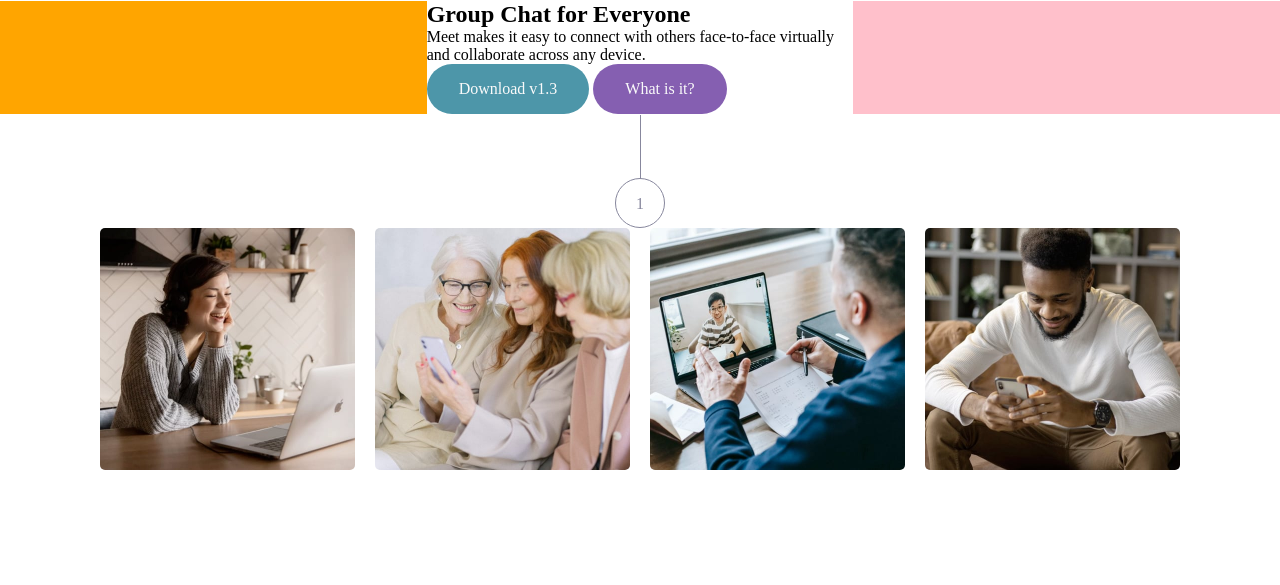
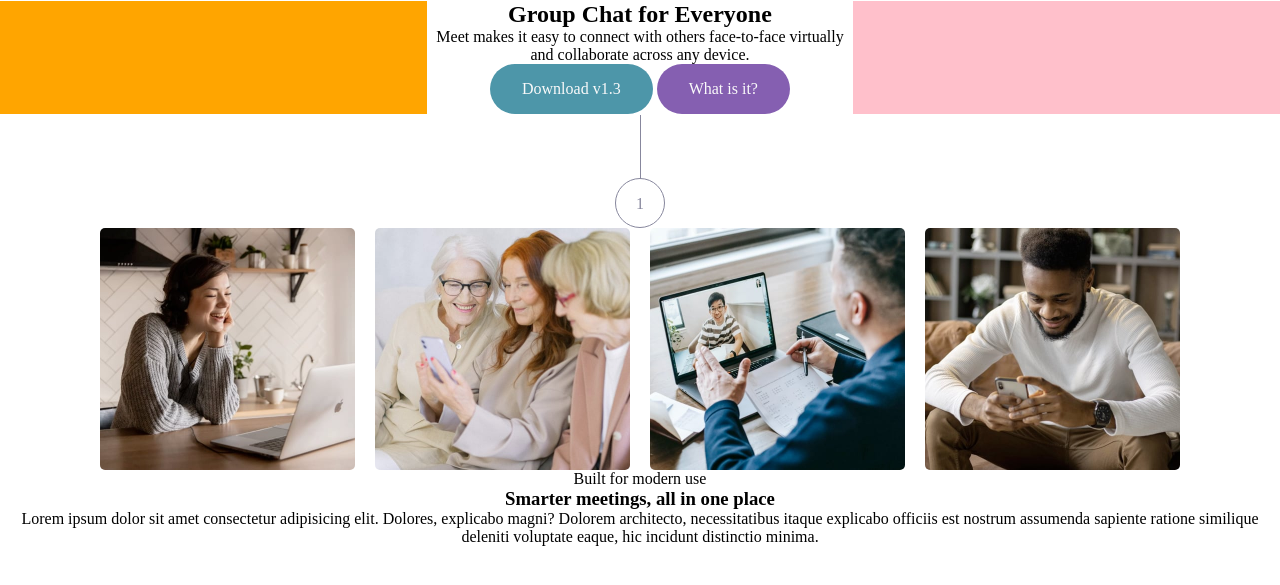
Before and after one commit to nlukic97/zadatak_2, a website: page starter-code/index.html in a window 1280 px wide. Shown: the part 31-616 px from the top of the page. Drawn offline with Linux system fonts and the light colour scheme.

Commit message:
adding more text

```diff
--- a/starter-code/index.html
+++ b/starter-code/index.html
@@ -19,7 +19,7 @@
     <div class="faces-1"></div>
     <div class="faces-2"></div>
 
-    <div class="headline">
+    <div class="headline text-center">
       <h1>Group Chat for Everyone</h1>
       <p>Meet makes it easy to connect with others face-to-face virtually and collaborate across any device.</p>
 
@@ -34,6 +34,7 @@
   <!-- circle line component -->
   <div class="circle-line" data-number='1'></div>
 
+  <!-- user reel section -->
   <section class="user-reel">
     <img src="assets/desktop/image-woman-in-videocall.jpg" alt="woman in videocall">
     <img src="assets/desktop/image-women-videochatting.jpg" alt="women videochatting">
@@ -41,5 +42,12 @@
     <img src="assets/desktop/image-man-texting.jpg" alt="man texting on phone">
   </section>
 
+  <!-- 2nd text section -->
+  <section class="text-center">
+    <div><span>Built for modern use</span></div>
+    <h3>Smarter meetings, all in one place</h2>
+    <p>Lorem ipsum dolor sit amet consectetur adipisicing elit. Dolores, explicabo magni? Dolorem architecto, necessitatibus itaque explicabo officiis est nostrum assumenda sapiente ratione similique deleniti voluptate eaque, hic incidunt distinctio minima.</p>
+  </section>
+
 </body>
 </html>
```
